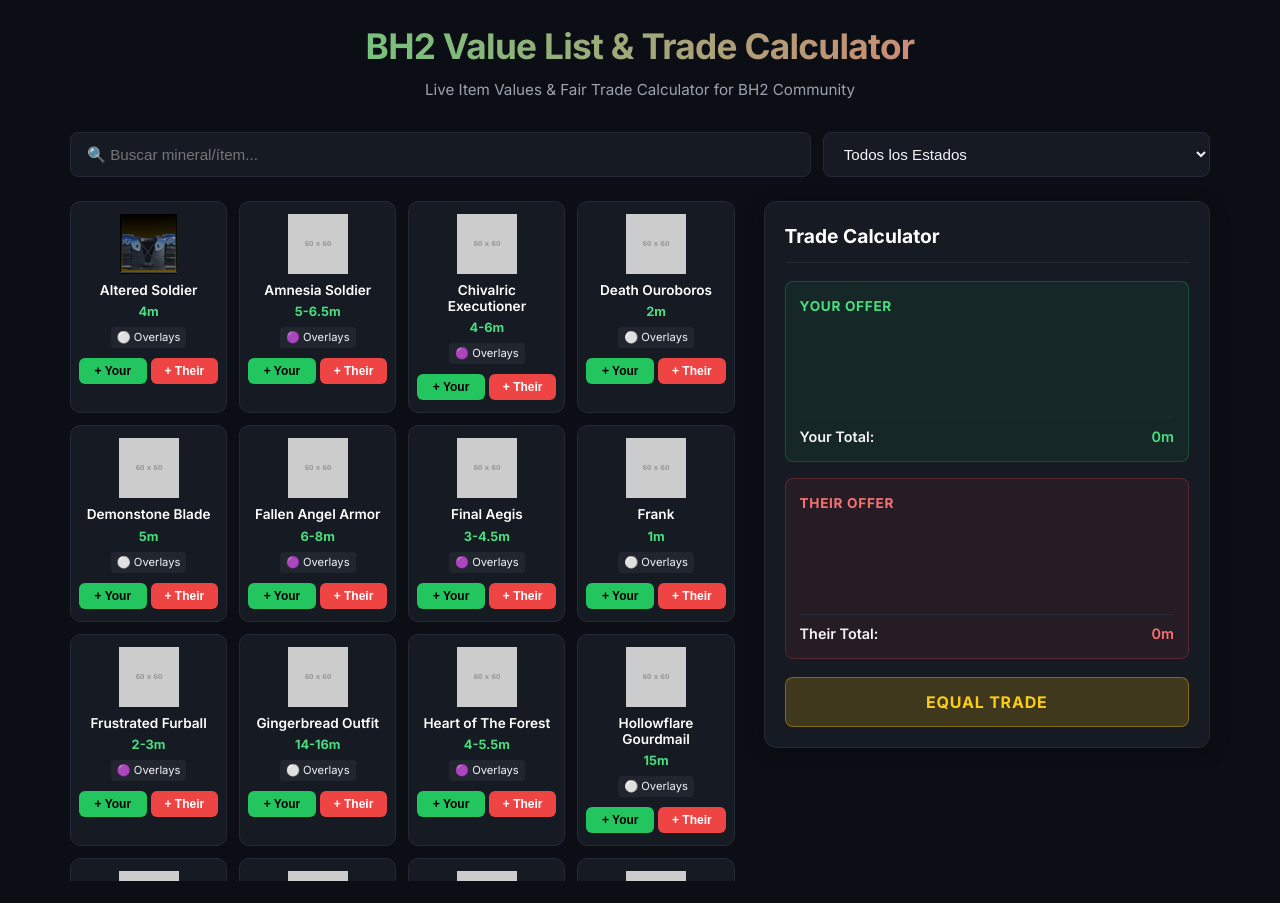
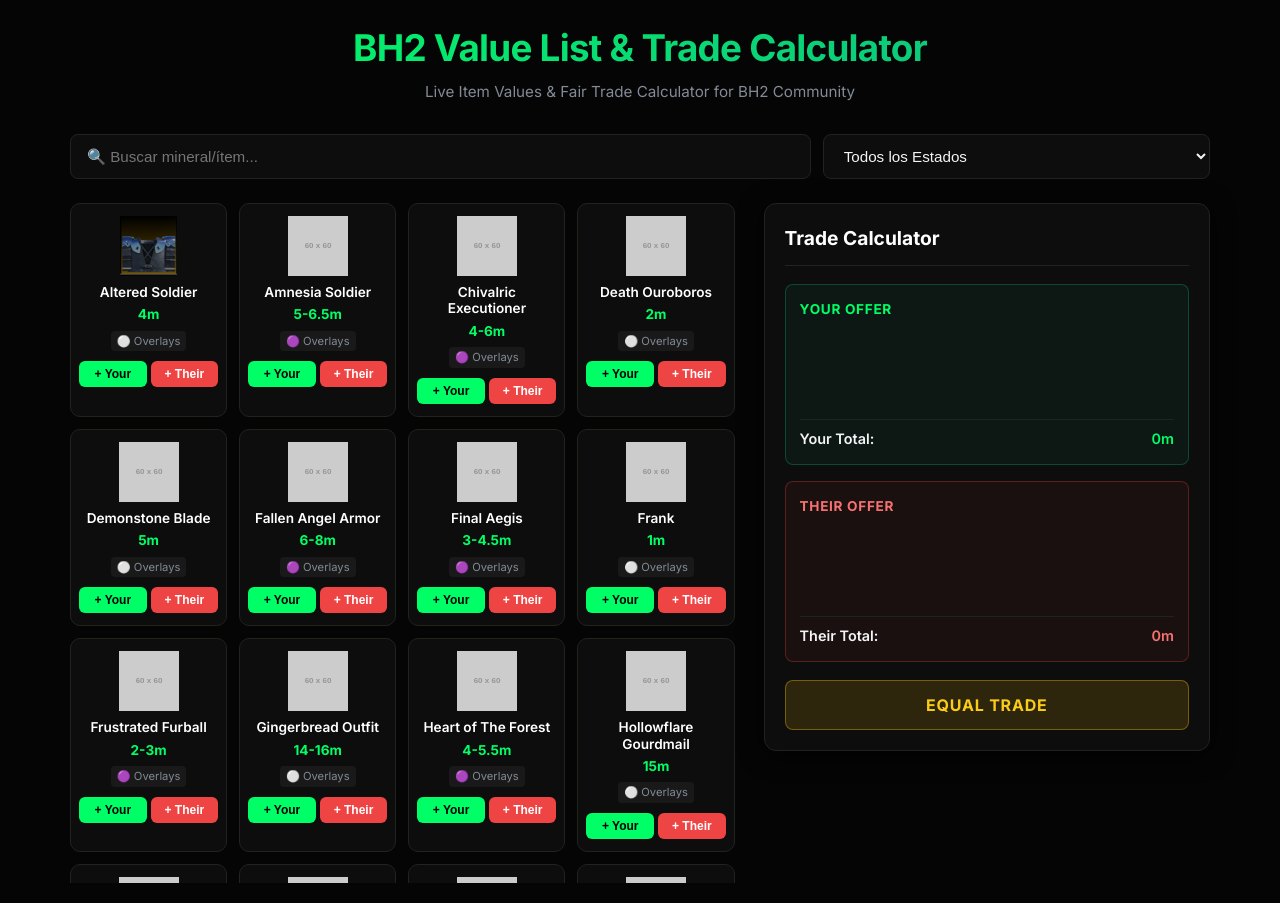
Before and after one commit to Bh2-Values/TheHub, a plain HTML site: page index.html in a window 1280 px wide. Drawn offline with Linux system fonts and the light colour scheme; placeholder pictures from the web are drawn by us.

Commit message:
Update index.html

```diff
--- a/index.html
+++ b/index.html
@@ -9,37 +9,69 @@
   <link href="https://fonts.googleapis.com/css2?family=Inter:wght@400;500;600;700&display=swap" rel="stylesheet">
   <style>
     :root {
-      --bg-dark: #0b0e14;
-      --card-bg: #151a23;
-      --card-border: #232a36;
-      --green-primary: #22c55e;
-      --green-hover: #16a34a;
-      --green-bg: rgba(34, 197, 94, 0.08);
-      --green-border: rgba(34, 197, 94, 0.25);
+      /* Fondo negro profundo y tarjetas negro carbón */
+      --bg-dark: #050505;
+      --card-bg: #0d0d0d;
+      --card-border: #1f241d;
+
+      /* Tema Verde Neón Gamer */
+      --green-primary: #10b981;
+      --green-bright: #00ff66;
+      --green-hover: #059669;
+      --green-bg: rgba(16, 185, 129, 0.06);
+      --green-border: rgba(16, 185, 129, 0.3);
+
+      /* Acentos Rojos para "Their Offer" */
       --red-primary: #ef4444;
       --red-hover: #dc2626;
-      --red-bg: rgba(239, 68, 68, 0.08);
-      --red-border: rgba(239, 68, 68, 0.25);
+      --red-bg: rgba(239, 68, 68, 0.06);
+      --red-border: rgba(239, 68, 68, 0.3);
+
       --text-main: #f3f4f6;
-      --text-muted: #9ca3af;
+      --text-muted: #828a95;
     }
 
     * { box-sizing: border-box; margin: 0; padding: 0; }
-    body { font-family: 'Inter', sans-serif; background-color: var(--bg-dark); color: var(--text-main); line-height: 1.5; padding: 20px 15px; }
+    body {
+      font-family: 'Inter', sans-serif;
+      background-color: var(--bg-dark);
+      color: var(--text-main);
+      line-height: 1.5;
+      padding: 20px 15px;
+    }
 
     .container { max-width: 1140px; margin: 0 auto; }
 
     /* Header */
     header { text-align: center; margin-bottom: 30px; }
-    header h1 { font-size: 2.2rem; font-weight: 700; letter-spacing: -0.02em; background: linear-gradient(to right, #4ade80, #f87171); -webkit-background-clip: text; -webkit-text-fill-color: transparent; }
+    header h1 {
+      font-size: 2.3rem;
+      font-weight: 700;
+      letter-spacing: -0.02em;
+      background: linear-gradient(to right, #00ff66, #10b981);
+      -webkit-background-clip: text;
+      -webkit-text-fill-color: transparent;
+    }
     header p { color: var(--text-muted); font-size: 0.95rem; margin-top: 6px; }
 
     /* Search & Filters */
     .filter-bar { display: flex; gap: 12px; margin-bottom: 24px; flex-wrap: wrap; }
-    .search-input, .select-filter { background: var(--card-bg); border: 1px solid var(--card-border); color: var(--text-main); padding: 12px 16px; border-radius: 8px; font-size: 0.95rem; outline: none; transition: all 0.2s; }
+    .search-input, .select-filter {
+      background: var(--card-bg);
+      border: 1px solid var(--card-border);
+      color: var(--text-main);
+      padding: 12px 16px;
+      border-radius: 8px;
+      font-size: 0.95rem;
+      outline: none;
+      transition: all 0.2s;
+    }
     .search-input { flex: 2; min-width: 240px; }
     .select-filter { flex: 1; min-width: 180px; cursor: pointer; }
-    .search-input:focus, .select-filter:focus { border-color: var(--green-primary); box-shadow: 0 0 0 3px rgba(34, 197, 94, 0.2); }
+    .search-input:focus, .select-filter:focus {
+      border-color: var(--green-bright);
+      box-shadow: 0 0 10px rgba(0, 255, 102, 0.25);
+    }
 
     /* Main Grid Layout */
     .dashboard-grid { display: grid; grid-template-columns: 1.8fr 1.2fr; gap: 24px; }
@@ -60,9 +92,13 @@
       align-items: center;
       text-align: center;
       position: relative;
-      transition: transform 0.15s ease, border-color 0.15s ease;
+      transition: transform 0.15s ease, border-color 0.15s ease, box-shadow 0.15s ease;
     }
-    .item-card:hover { transform: translateY(-2px); border-color: #3b82f6; }
+    .item-card:hover {
+      transform: translateY(-3px);
+      border-color: var(--green-bright);
+      box-shadow: 0 4px 15px rgba(0, 255, 102, 0.15);
+    }
 
     .item-card img {
       width: 60px;
@@ -81,9 +117,9 @@
     }
 
     .item-card .item-price {
-      font-size: 0.8rem;
+      font-size: 0.85rem;
       font-weight: 700;
-      color: #4ade80;
+      color: var(--green-bright);
       margin-bottom: 6px;
     }
 
@@ -92,26 +128,45 @@
       padding: 2px 6px;
       border-radius: 4px;
       background: rgba(255,255,255,0.05);
+      color: var(--text-muted);
       margin-bottom: 10px;
     }
 
     /* Action Buttons */
     .btn-group { display: flex; gap: 4px; width: 100%; }
-    .btn-add { flex: 1; border: none; padding: 6px 0; border-radius: 6px; font-weight: 600; font-size: 0.75rem; cursor: pointer; transition: all 0.2s; }
-    .btn-your { background: var(--green-primary); color: #000; }
-    .btn-your:hover { background: var(--green-hover); color: #fff; }
+    .btn-add { flex: 1; border: none; padding: 6px 0; border-radius: 6px; font-weight: 700; font-size: 0.75rem; cursor: pointer; transition: all 0.2s; }
+    .btn-your { background: var(--green-bright); color: #000; }
+    .btn-your:hover { background: var(--green-primary); color: #fff; }
     .btn-their { background: var(--red-primary); color: #fff; }
     .btn-their:hover { background: var(--red-hover); }
 
     /* Trade Calculator Side Panel */
-    .calculator-card { background: var(--card-bg); border: 1px solid var(--card-border); border-radius: 12px; padding: 20px; display: flex; flex-direction: column; gap: 18px; height: fit-content; box-shadow: 0 4px 20px rgba(0,0,0,0.3); }
-    .calculator-card h2 { font-size: 1.2rem; font-weight: 700; border-bottom: 1px solid var(--card-border); padding-bottom: 12px; color: #fff; }
+    .calculator-card {
+      background: var(--card-bg);
+      border: 1px solid var(--card-border);
+      border-radius: 12px;
+      padding: 20px;
+      display: flex;
+      flex-direction: column;
+      gap: 18px;
+      height: fit-content;
+      box-shadow: 0 4px 25px rgba(0,0,0,0.8);
+    }
+    .calculator-card h2 {
+      font-size: 1.2rem;
+      font-weight: 700;
+      border-bottom: 1px solid var(--card-border);
+      padding-bottom: 12px;
+      color: #fff;
+    }
 
     .trade-sides { display: flex; flex-direction: column; gap: 16px; }
 
+    /* Your Side Box */
     .side-box-your { background: var(--green-bg); border: 1px solid var(--green-border); border-radius: 8px; padding: 14px; }
-    .your-title { color: #4ade80; }
+    .your-title { color: var(--green-bright); }
 
+    /* Their Side Box */
     .side-box-their { background: var(--red-bg); border: 1px solid var(--red-border); border-radius: 8px; padding: 14px; }
     .their-title { color: #f87171; }
 
@@ -119,16 +174,17 @@
     .side-title { font-size: 0.85rem; font-weight: 700; text-transform: uppercase; letter-spacing: 0.05em; }
 
     .trade-list { list-style: none; min-height: 80px; max-height: 160px; overflow-y: auto; display: flex; flex-direction: column; gap: 6px; }
-    .trade-item { display: flex; justify-content: space-between; align-items: center; background: rgba(0,0,0,0.25); padding: 8px 12px; border-radius: 6px; font-size: 0.88rem; }
+    .trade-item { display: flex; justify-content: space-between; align-items: center; background: rgba(0,0,0,0.5); padding: 8px 12px; border-radius: 6px; font-size: 0.88rem; border: 1px solid rgba(255,255,255,0.03); }
     .remove-icon { color: #ef4444; cursor: pointer; font-weight: bold; margin-left: 8px; font-size: 0.9rem; }
     .remove-icon:hover { color: #f87171; }
 
     .side-footer { display: flex; justify-content: space-between; align-items: center; margin-top: 10px; padding-top: 8px; border-top: 1px solid var(--card-border); font-size: 0.9rem; font-weight: 600; }
 
+    /* Result Verdict */
     .verdict-box { text-align: center; padding: 12px; border-radius: 8px; font-weight: 700; font-size: 1rem; text-transform: uppercase; letter-spacing: 0.05em; }
-    .verdict-win { background: rgba(34, 197, 94, 0.2); color: #4ade80; border: 1px solid rgba(34, 197, 94, 0.4); }
-    .verdict-fair { background: rgba(234, 179, 8, 0.2); color: #facc15; border: 1px solid rgba(234, 179, 8, 0.4); }
-    .verdict-loss { background: rgba(239, 68, 68, 0.2); color: #f87171; border: 1px solid rgba(239, 68, 68, 0.4); }
+    .verdict-win { background: rgba(0, 255, 102, 0.15); color: var(--green-bright); border: 1px solid rgba(0, 255, 102, 0.4); }
+    .verdict-fair { background: rgba(234, 179, 8, 0.15); color: #facc15; border: 1px solid rgba(234, 179, 8, 0.4); }
+    .verdict-loss { background: rgba(239, 68, 68, 0.15); color: #f87171; border: 1px solid rgba(239, 68, 68, 0.4); }
   </style>
 </head>
 <body>
@@ -140,8 +196,8 @@
     </header>
 
     <div class="filter-bar">
-      <input type="text" id="searchInput" class="search-input" placeholder="🔍 Buscar mineral/ítem...">
-      <select id="statusFilter" class="select-filter">
+      <input type="text" id="searchInput" class="search-input" placeholder="🔍 Buscar mineral/ítem..." onkeyup="filterData()">
+      <select id="statusFilter" class="select-filter" onchange="filterData()">
         <option value="">Todos los Estados</option>
         <option value="🟢">📈 En subida</option>
         <option value="⚪">⚖️ Estable</option>
@@ -167,7 +223,7 @@
             <ul id="yourList" class="trade-list"></ul>
             <div class="side-footer">
               <span>Your Total:</span>
-              <span id="yourTotal" style="color: #4ade80;">0m</span>
+              <span id="yourTotal" style="color: var(--green-bright);">0m</span>
             </div>
           </div>
 
@@ -190,6 +246,6 @@
     </div>
   </div>
 
-  <script src="script.js?v=2"></script>
+  <script src="script.js?v=3"></script>
 </body>
 </html>
```
